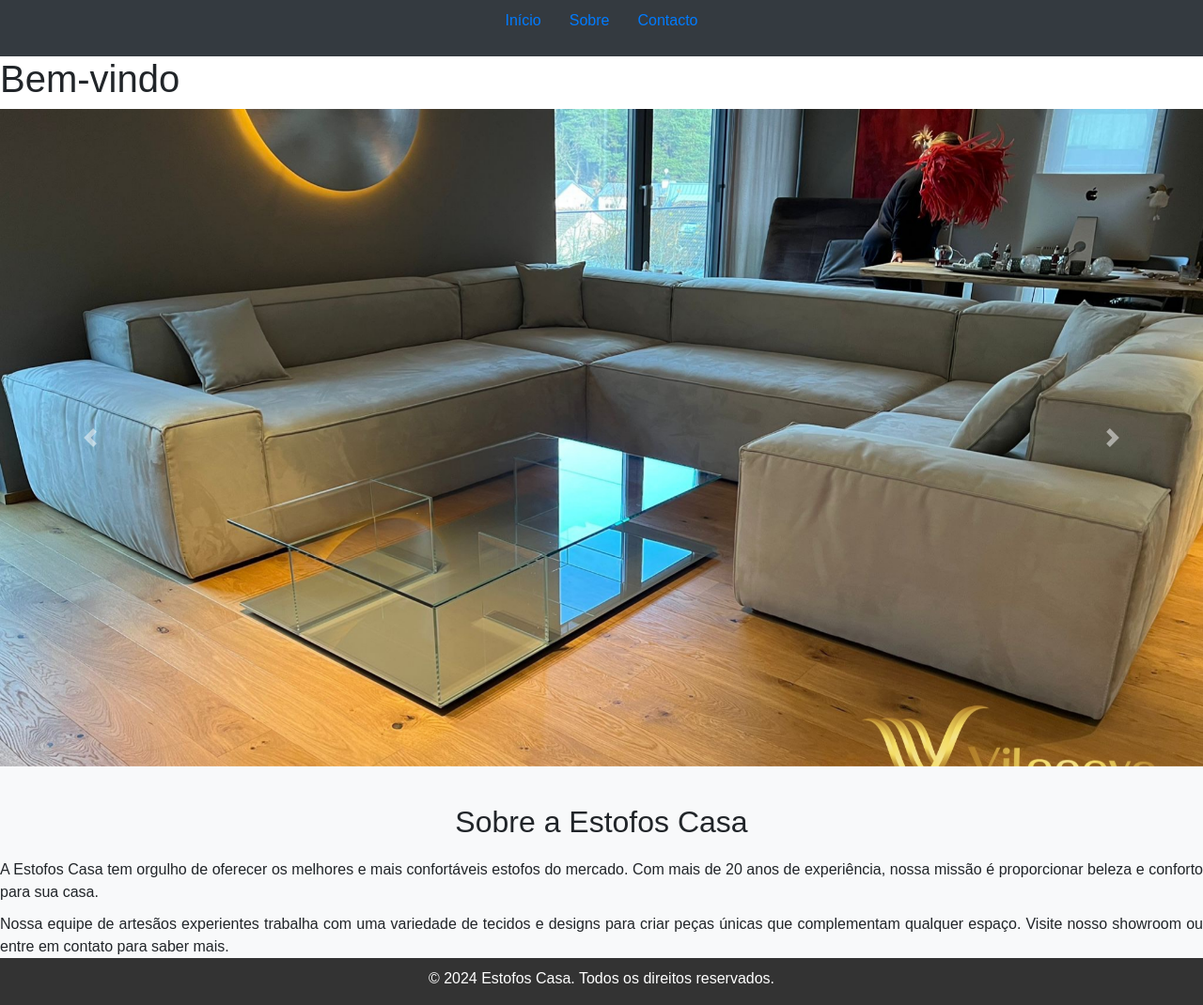
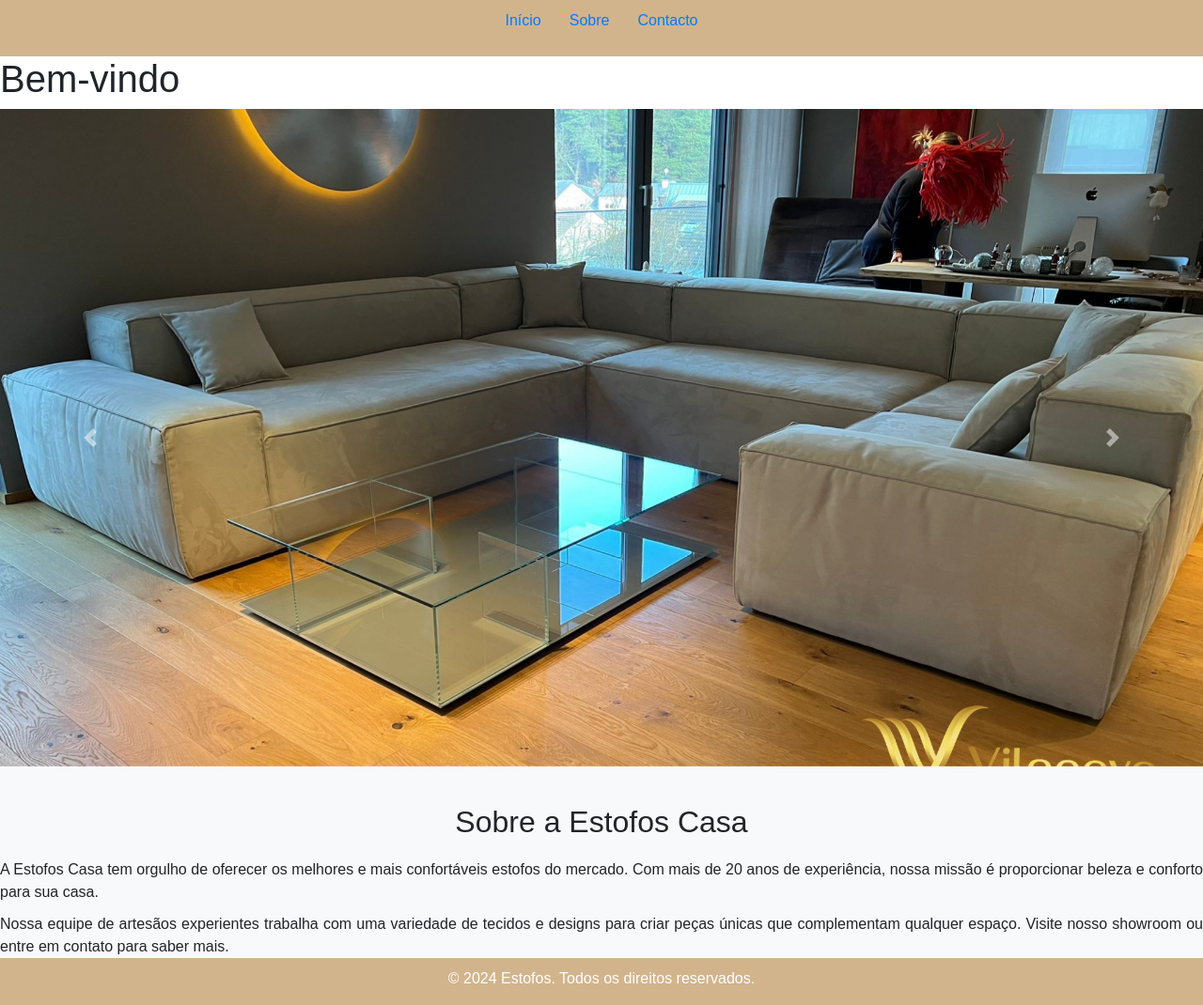
Before and after one commit to ZePedroVale/SiteEstofos, a Flask app: page / in a window 1280 px wide. Shown: the whole page at 94% size. Run offline with Flask 3, Linux system fonts and the light colour scheme; some libraries are stand-ins or nearby versions.

Commit message:
estilos e criação paginas sobre e contactos

```diff
--- a/static/style.css
+++ b/static/style.css
@@ -4,7 +4,7 @@ body {
 
   .navbar {
     margin-bottom: 20px;
-    border-radius: 0;
+    border-radius: 1;
   }
 
   .carousel-item img {
@@ -43,7 +43,7 @@ body {
   }
 
   footer {
-    background-color: #333;
+    background-color: #d2b48c;
     color: white;
     text-align: center;
     padding: 10px 0;
@@ -67,7 +67,8 @@ body {
 
 
   nav {
-    background-color: #343a40;
+    background-color: #d2b48c;
+    border: #333;
     color: #fff;
     padding: 10px 20px;
     text-align: center;
--- a/templates/home.html
+++ b/templates/home.html
@@ -57,7 +57,7 @@
 
 
     <footer>
-        <p>&copy; 2024 Estofos Casa. Todos os direitos reservados.</p>
+        <p>&copy; 2024 Estofos. Todos os direitos reservados.</p>
     </footer>
 </body>
 </html>
```
Also changed, not shown: templates/contactos.html (added), templates/sobre.html (added).
